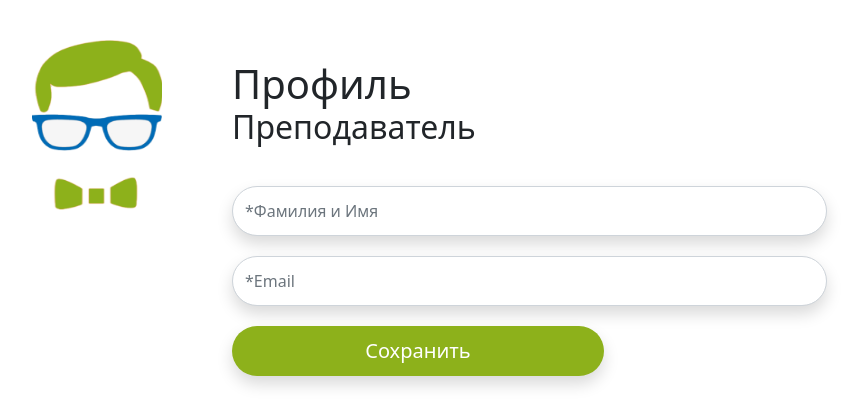
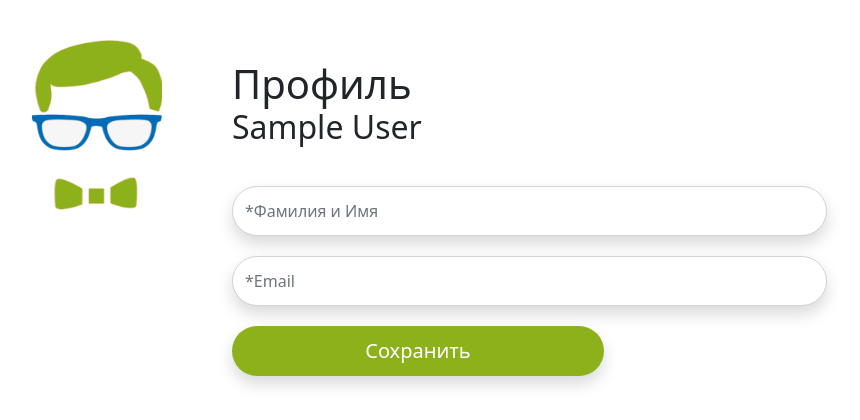
Before and after one commit to alsumukhamedova/ProgrammingSchool, a Django app: template aggregation_system/server/web_client/templates/teacherProfielEdit.html in a window 1280 px wide. Shown: the part 92-512 px from the top of the page, without its empty margins (110-970 px from the left). Run offline with Django 3.2, Linux system fonts and the light colour scheme; the template is opened without the code that fills it: most values are stand-ins (such as "Sample title", 1, 10 or a date in 2020).

Commit message:
teacher profile edit page fixed

```diff
--- a/aggregation_system/server/web_client/templates/teacherProfielEdit.html
+++ b/aggregation_system/server/web_client/templates/teacherProfielEdit.html
@@ -38,7 +38,7 @@
     <img class="col-1 profilePic" src="{% static 'images/profilePic.png' %}" alt="Profile picture">
     <div class="col-8">
         <h1 class="profileText">Профиль</h1>
-        <h2>Преподаватель</h2>
+        <h2>{{ full_name }}</h2>
         <form class="form ">
             <div class="form-group">
                 <input type="text" class="form-control shadow rounded-pill profileForm" placeholder="*Фамилия и Имя">
```
